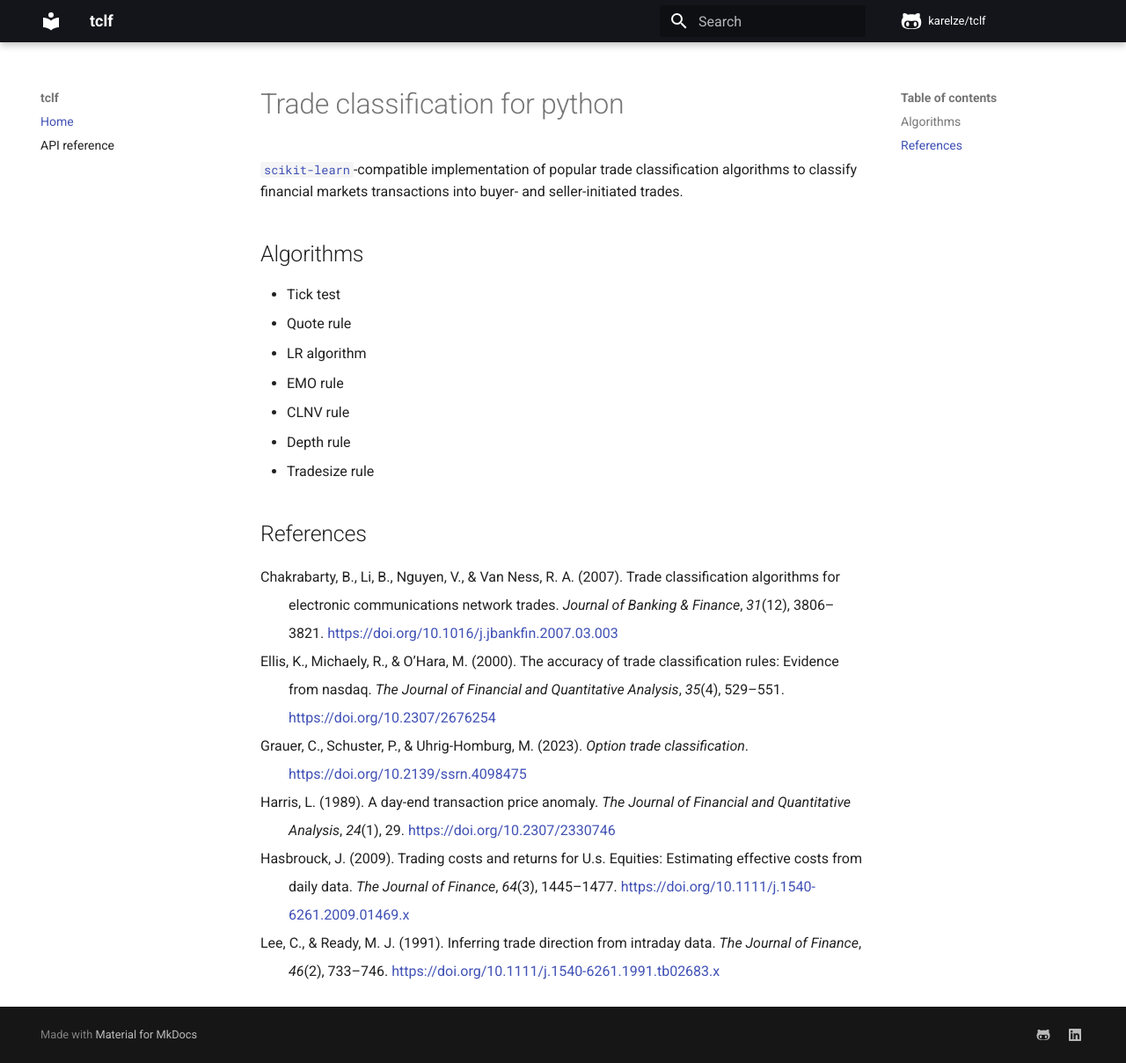
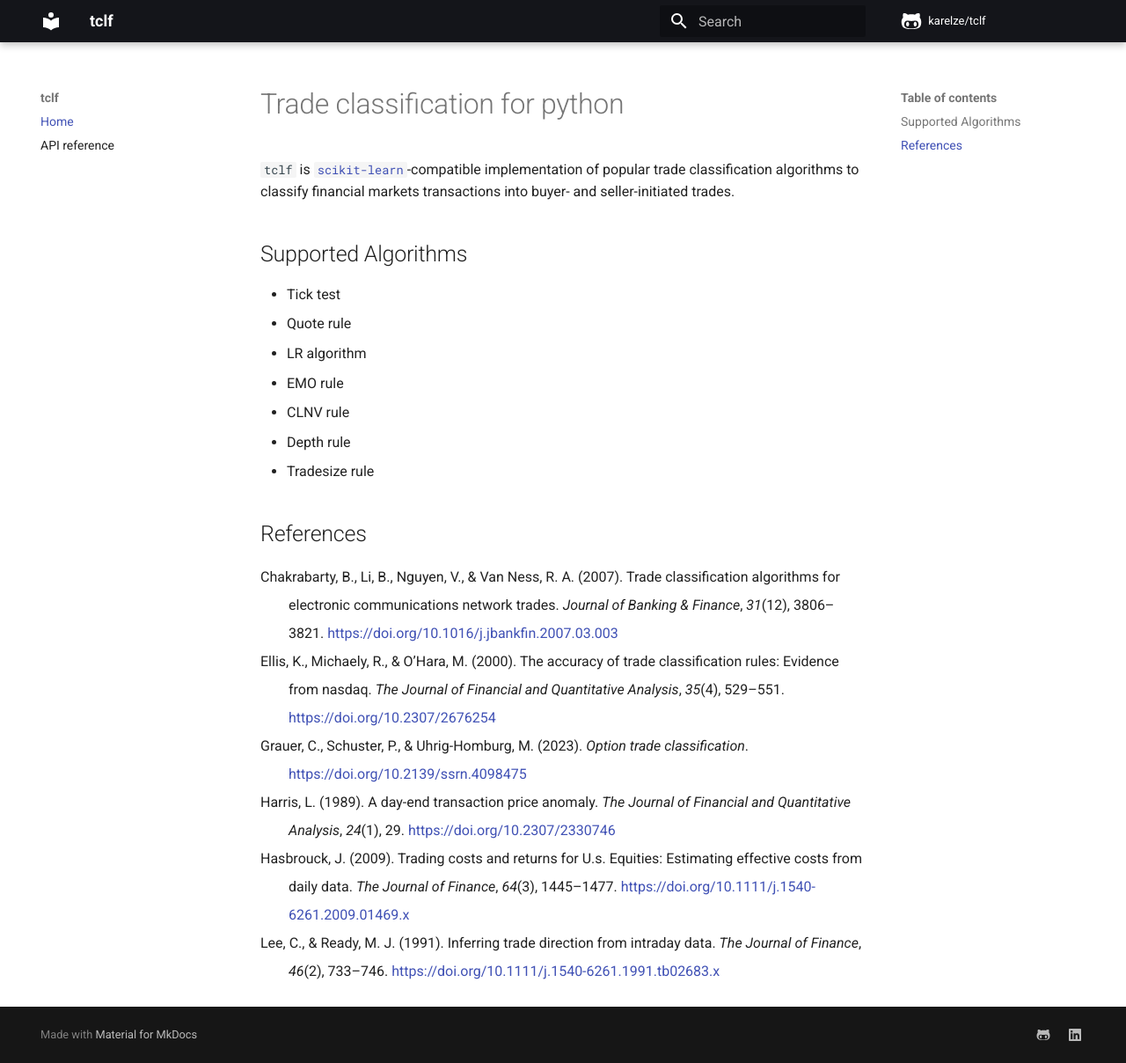
Before and after one commit to KarelZe/tclf, an MkDocs documentation site: the page built from docs/index.md, in a window 1280 px wide and 1208 px high. Shown: the whole window at 88% size. Built offline with MkDocs 1.6.1 and Material for MkDocs 9.7.7, drawn with Linux system fonts in a browser that asks for light colours; comment, search, counter and statistics services are not loaded.

Commit message:
minor changes to docs

```diff
--- a/docs/index.md
+++ b/docs/index.md
@@ -1,8 +1,8 @@
 # Trade classification for python
 
-[`scikit-learn`](https://scikit-learn.org/stable/)-compatible implementation of popular trade classification algorithms to classify financial markets transactions into buyer- and seller-initiated trades.
+`tclf` is [`scikit-learn`](https://scikit-learn.org/stable/)-compatible implementation of popular trade classification algorithms to classify financial markets transactions into buyer- and seller-initiated trades.
 
-## Algorithms
+## Supported Algorithms
 
 - Tick test
 - Quote rule
```
